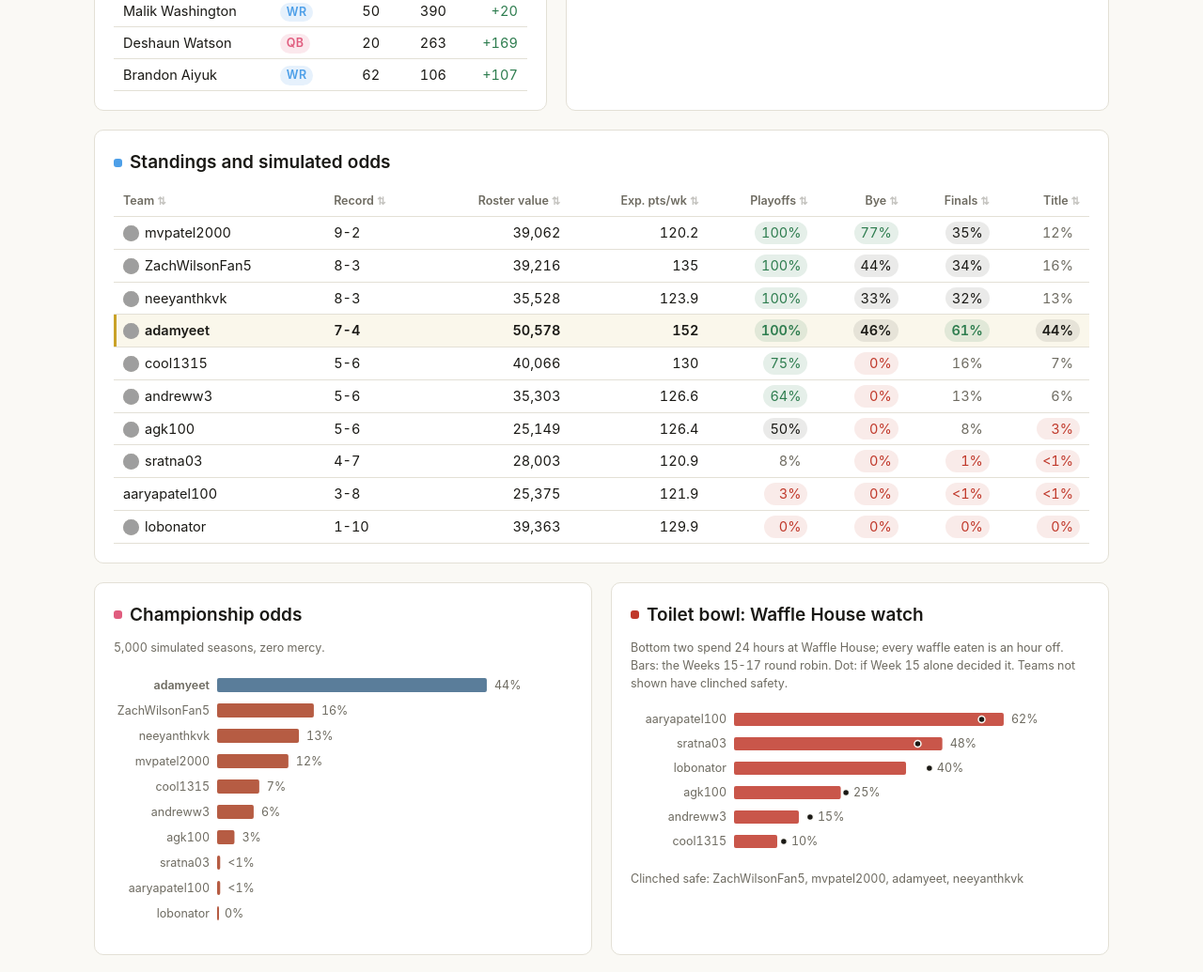
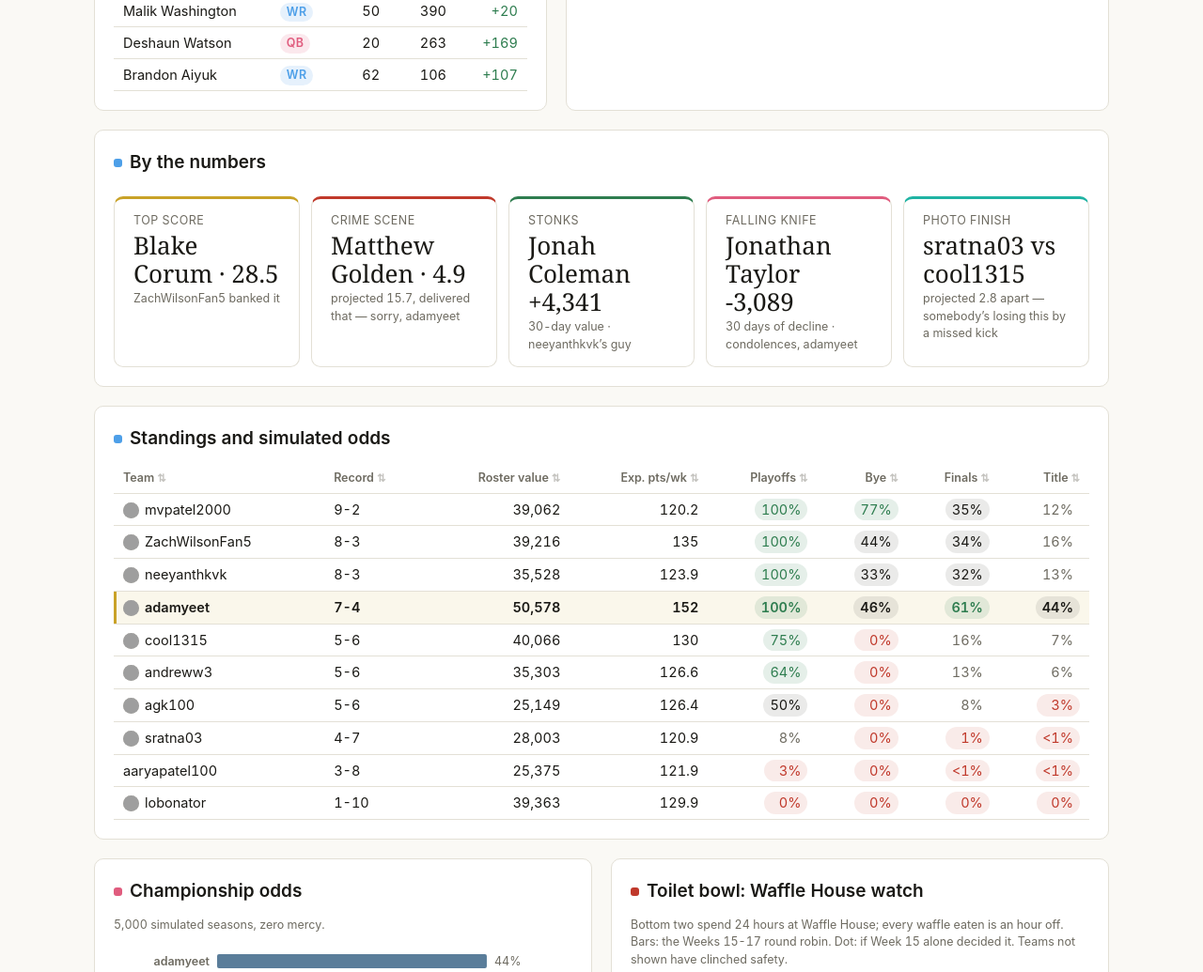
Before and after one commit to 2018ayee/fantasy-dashboard, a plain HTML site: page index.html in a window 1280 px wide. Shown: the part 1050-2085 px from the top of the page at 94% size. Drawn offline with Linux system fonts and the light colour scheme; no server answers; grey boxes are pictures that could not be loaded.

Commit message:
By the numbers: live league superlatives strip with attitude
Co-Authored-By: Claude Fable 5 <noreply@anthropic.com>
Claude-Session: https://claude.ai/code/session_011x4pBsr9ezanrqHHupMPhL

```diff
--- a/index.html
+++ b/index.html
@@ -101,6 +101,7 @@ body{margin:0;padding:18px 14px 40px;background:var(--color-bg);color:var(--colo
 .hq-viewas .menu button.on{background:color-mix(in srgb,var(--hq-gold) 12%,transparent)}
 .hq-av{width:20px;height:20px;border-radius:50%;background:var(--cds-chart-muted);object-fit:cover;flex:none}
 .hq-av-s{width:17px;height:17px;border-radius:50%;background:var(--cds-chart-muted);object-fit:cover;vertical-align:-4px;margin-right:6px}
+.hq-tiles-wk{margin-top:10px}
 .hq-teamsel{margin:8px 0 2px}
 .hq-teamsel select{font:inherit;font-size:var(--cds-font-size-caption);color:var(--color-fg);background:var(--color-panel);border:1px solid var(--color-border-line);border-radius:8px;padding:4px 8px}
 .hq-split{grid-template-columns:5fr 6fr}
@@ -148,6 +149,7 @@ body{margin:0;padding:18px 14px 40px;background:var(--color-bg);color:var(--colo
 <nav class="hq-nav" aria-label="Sections">
 <a href="#roster">Roster</a>
 <a href="#matchups">Matchups</a>
+<a href="#numbers">Numbers</a>
 <a href="#standings">Standings</a>
 <a href="#title-odds">Title odds</a>
 <a href="#toilet">Toilet bowl</a>
@@ -192,6 +194,10 @@ body{margin:0;padding:18px 14px 40px;background:var(--color-bg);color:var(--colo
 <div class="hq-mini dash-skeleton" data-draw="thisweek-card" data-source="matchups matchdetail live-proj" data-field="win_a_pct">—</div>
 </section>
 </div>
+<section id="numbers" class="hq-card">
+<h2><span class="dot" style="background:var(--hq-wr)"></span>By the numbers</h2>
+<div class="hq-tiles hq-tiles-wk dash-skeleton" data-draw="week-numbers" data-source="matchdetail values matchups live-proj standings">—</div>
+</section>
 <section id="standings" class="hq-card">
 <h2><span class="dot" style="background:var(--hq-wr)"></span>Standings and simulated odds</h2>
 <div class="hq-tablewrap">
@@ -230,6 +236,7 @@ body{margin:0;padding:18px 14px 40px;background:var(--color-bg);color:var(--colo
 </section>
 <section id="waivers" class="hq-card">
 <h2><span class="dot" style="background:var(--hq-rb)"></span>Waiver board</h2>
+<p class="hq-sub">Free talent. Mostly.</p>
 <div class="hq-filter" data-for="waiver-body" role="group" aria-label="Filter by position">
 <button type="button" class="f on" data-pos="">All</button>
 <button type="button" class="f" data-pos="QB">QB</button>
@@ -512,6 +519,58 @@ dash.calc('league-table', {
     return s;
   };
   const trend = (v) => (v == null ? td('', 'r') : td(fmt.signed(v), 'r ' + (Number(v) >= 0 ? 'up' : 'down')));
+  dash.draw('week-numbers', (el) => {
+    const det = dash.data('matchdetail');
+    const vv = dash.data('values');
+    const mu = dash.data('matchups');
+    const lpg = dash.data('live-proj');
+    if (!ready(el, det)) { if (det.status !== 'loading') el.replaceChildren(); return; }
+    el.replaceChildren();
+    const tiles = [];
+    const tile = (k, v, s, color) => tiles.push([k, v, s, color]);
+    const ps = det.data;
+    // top score banked
+    const played = ps.filter((x) => x.state !== 'upcoming' && Number(x.pts) > 0);
+    if (played.length) {
+      const top = played.reduce((a, x) => (Number(x.pts) > Number(a.pts) ? x : a));
+      tile('Top score', top.player + ' \u00B7 ' + top.pts, top.team + ' banked it' + (top.state === 'live' ? ', still cooking' : ''), 'var(--hq-gold)');
+    }
+    // crime scene: worst shortfall in a finished game
+    const finals = ps.filter((x) => x.state === 'final' && Number(x.proj) >= 8 && (!x.inj || x.inj === 'Questionable'));
+    if (finals.length) {
+      const dud = finals.reduce((a, x) => (Number(x.proj) - Number(x.pts) > Number(a.proj) - Number(a.pts) ? x : a));
+      if (Number(dud.proj) - Number(dud.pts) > 3) tile('Crime scene', dud.player + ' \u00B7 ' + dud.pts, 'projected ' + dud.proj + ', delivered that \u2014 sorry, ' + dud.team, 'var(--color-bad)');
+    }
+    // stonks / falling knife from 30-day value
+    if (vv.status === 'ok' && vv.data) {
+      let up = null, dn = null;
+      for (const x of ps) {
+        const v = vv.data[x.pid];
+        if (!v || v[2] == null) continue;
+        if (!up || v[2] > vv.data[up.pid][2]) up = x;
+        if (!dn || v[2] < vv.data[dn.pid][2]) dn = x;
+      }
+      if (up && vv.data[up.pid][2] > 0) tile('Stonks', up.player + ' +' + fmt.int(vv.data[up.pid][2]), '30-day value \u00B7 ' + up.team + '\u2019s guy', 'var(--color-ok)');
+      if (dn && vv.data[dn.pid][2] < 0) tile('Falling knife', dn.player + ' ' + fmt.int(vv.data[dn.pid][2]), '30 days of decline \u00B7 condolences, ' + dn.team, 'var(--hq-qb)');
+    }
+    // photo finish: closest projected final
+    if (mu.status === 'ok' && lpg.status === 'ok' && Array.isArray(lpg.data)) {
+      const pf = (t, fb) => { const r = lpg.data.find((x) => x.team === t); return r ? r.proj_final : fb; };
+      let best = null, gap = 1e9;
+      for (const r of mu.data) {
+        const g2 = Math.abs(pf(r.team_a, r.proj_a) - pf(r.team_b, r.proj_b));
+        if (g2 < gap) { gap = g2; best = r; }
+      }
+      if (best) tile('Photo finish', best.team_a + ' vs ' + best.team_b, 'projected ' + gap.toFixed(1) + ' apart \u2014 somebody\u2019s losing this by a missed kick', 'var(--hq-rb)');
+    }
+    for (const [k, v, s, color] of tiles) {
+      const dv = document.createElement('div');
+      dv.className = 'hq-tile'; dv.style.setProperty('--tile', color);
+      const mk = (cls, txt) => { const e = document.createElement('span'); e.className = cls; e.textContent = txt; dv.append(e); };
+      mk('k', k); mk('v', v); mk('s', s);
+      el.append(dv);
+    }
+  });
   dash.draw('moves-note', (el) => {
     const team = window.viewTeam || 'adamyeet';
     el.textContent = 'This week\u2019s business for ' + team + '.';
```
